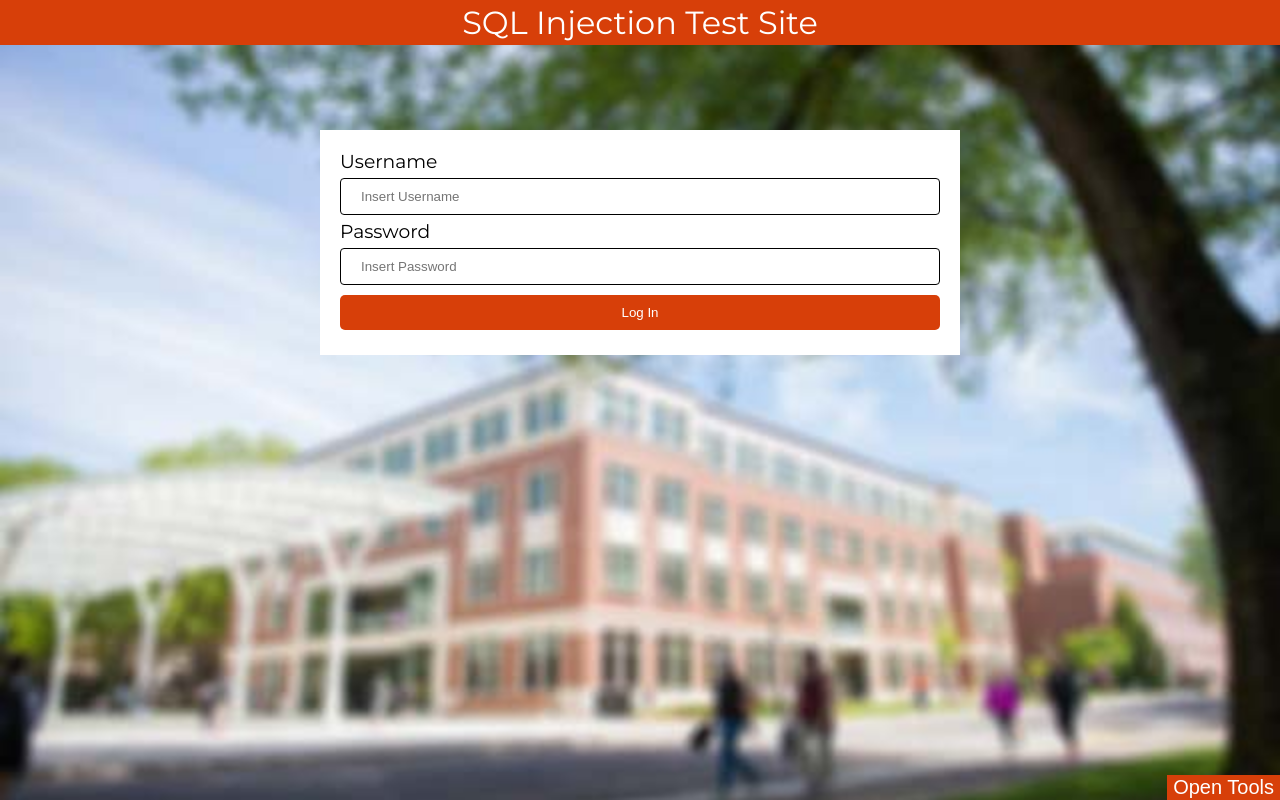
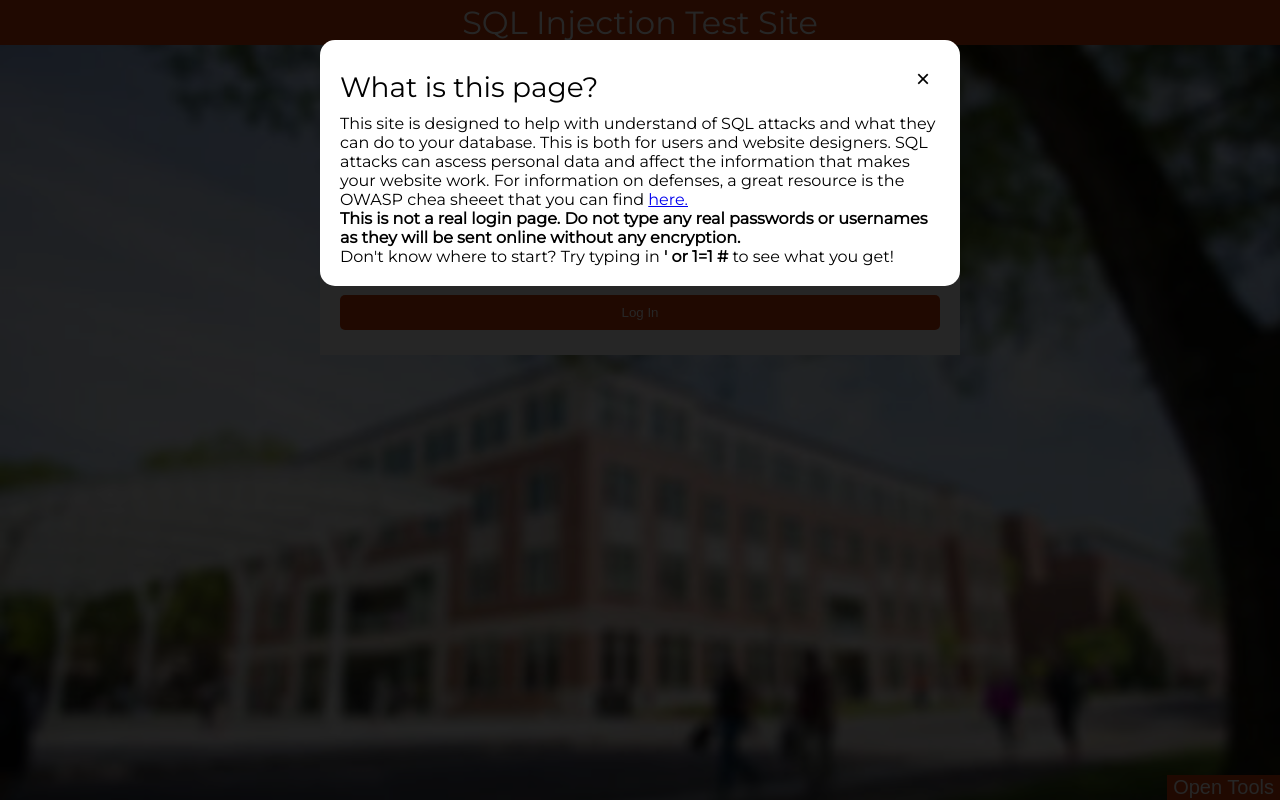
Before and after one commit to gilesni/SQLInjectionTestSite, a website: page public/index.html in a window 1280 px wide. Drawn offline with nearby package versions, Linux system fonts and the light colour scheme.

Commit message:
Added modal

```diff
--- a/public/index.html
+++ b/public/index.html
@@ -11,6 +11,28 @@
     <header>
       <h1 class="header-text">SQL Injection Test Site</h1>
     </header>
+
+    <div id="modal-backdrop"></div>
+    <div id="modal">
+    <div class="modal-dialog">
+
+    <div class="modal-header">
+        <h3>What is this page?</h3>
+        <button type="button" id="modal-close" class="modal-hide-button">&times;</button>
+    </div>
+
+
+
+    <div class="modal-body">
+        <p> This site is designed to help with understand of SQL attacks and what they can do to your database. This is both for users and website designers. SQL attacks can ascess personal data and affect the information that makes your website work. For information on defenses, a great resource is the OWASP chea sheeet that you can find <a href="https://github.com/OWASP/CheatSheetSeries/blob/master/cheatsheets/SQL_Injection_Prevention_Cheat_Sheet.md">here.</a></p>
+        <b> This is not a real login page. Do not type any real passwords or usernames as they will be sent online without any encryption. </b> <p> Don't know where to start? Try typing in <b>' or 1=1 #</b> to see what you get!</p>
+  </div>
+</div>
+</div>
+
+
+
+
 
     <main class="injection-container">
       <div class="info-container" id="pre-info-container">
@@ -41,7 +63,8 @@
       <div class="tab-container">
         <button id="viewer-btn" type="button" name="Syntax Viewer">Syntax Viewer</button>
         <button id="options-btn" type="button" name="Options">Options</button>
-        <button id="hide-btn" class="hide" type="button" name="Hide">Hide</button>
+        <button id="about-btn" class="hide" type="button" name="About">About</button>
+        <button id="hide-btn" type="button" name="Hide">Hide</button>
       </div>
       <div id="syntax-viewer-window" class="hidden">
         <div id="viewer-tab-container" class="tab-container">
@@ -52,7 +75,7 @@
           <button id="alter-btn" class="viewer-tab-btn" type="button" name="Alter">ALTER</button>
           <button id="drop-btn" class="viewer-tab-btn" type="button" name="Drop">DROP</button>
         </div>
-        <div class="hidden syntax-viewer-content" id="select-content">
+        <div class="syntax-viewer-content" id="select-content">
           <div class="paragraph">
             <h2 class="help-text">Syntax</h2>
             <p class="help-text">SELECT `columns` FROM `table`</p>
@@ -149,7 +172,7 @@
             <h2 class="help-text">Examples</h2>
             <h3 class="help-text">DROP TABLE users</h3>
             <p class="help-text">This will remove the table of users and all their data from the database. <i>SO BE CAREFUL.</i></p>
-		</div>string
+		      </div>
         </div>
       </div>
       <div id="options-viewer-window" class="hidden">
--- a/public/index.js
+++ b/public/index.js
@@ -12,11 +12,13 @@ function makeViewerActive() {
   $('#options-viewer-window').addClass('hidden');
   $('#viewer-tab-container').removeClass('hidden');
   $('#syntax-viewer-window').removeClass('hidden');
-  $('.viewer-tab-btn').click(makeViewerTabActive);
   $('#options-btn').removeClass('active');
   $('#viewer-btn').addClass('active');
+  $('#select-btn').addClass('active');
+  $('#select-content').removeClass('hidden');
+
 }
-
+$('.viewer-tab-btn').click(makeViewerTabActive);
 $('#viewer-btn').click(makeViewerActive);
 
 function makeOptionsActive() {
@@ -40,6 +42,8 @@ function openToolbar() {
   $(this).addClass('hidden');
   $('footer').removeClass('hidden');
   $('#hide-btn').one('click', hideToolbar);
+  $('#viewer-btn').addClass('active');
+  makeViewerActive();
 }
 
 $('#open-btn').one('click', openToolbar);
@@ -106,3 +110,13 @@ function changeResponseState() {
 
 $("input[name=sql-request]").change(changeRequestState);
 $("input[name=sql-response]").change(changeResponseState);
+
+
+
+function changeModal() {
+  $('#modal').toggleClass('hidden');
+  $('#modal-backdrop').toggleClass('hidden');
+}
+
+$('#modal-close').click(changeModal);
+$('#about-btn').click(changeModal);
--- a/public/style.css
+++ b/public/style.css
@@ -170,3 +170,55 @@ button:hover {
   bottom: 0px;
   background-color: #D73F09;
 }
+
+#modal-backdrop {
+    position: fixed;
+    top: 0;
+    bottom: 0;
+    left: 0;
+    right: 0;
+    z-index: 1000;
+    background-color: rgba(0, 0, 0, 0.85);
+}
+
+#modal {
+    position: fixed;
+    top: 0;
+    bottom: 0;
+    left: 0;
+    right: 0;
+    z-index: 1010;
+    overflow: scroll;
+    padding: 0;
+}
+.modal-dialog {
+    width: auto;
+    max-width: 600px;
+    min-width: 350px;
+    min-height: 200px;
+    margin: 40px auto;
+    background-color: #fff;
+    border-radius: 15px;
+    padding: 20px;
+}
+
+.modal-header {
+    padding: 10px 0;
+    position: relative;
+}
+
+.modal-header h3 {
+    margin: 0;
+    font-size: 28px;
+}
+#modal-close {
+    position: absolute;
+    right: 10px;
+    top: 5px;
+    font-size: 24px;
+    border: none;
+    background: none;
+    padding: 0;
+    cursor: pointer;
+    color: black;
+}
```
